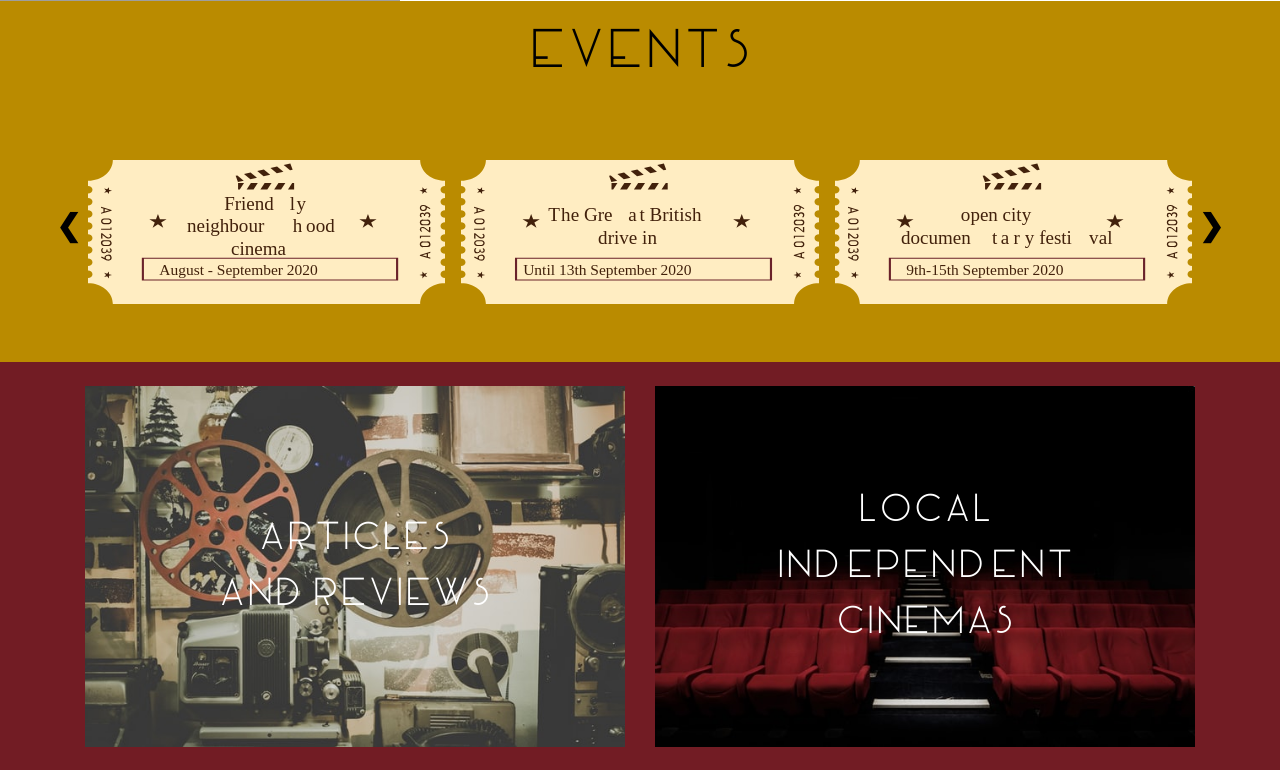
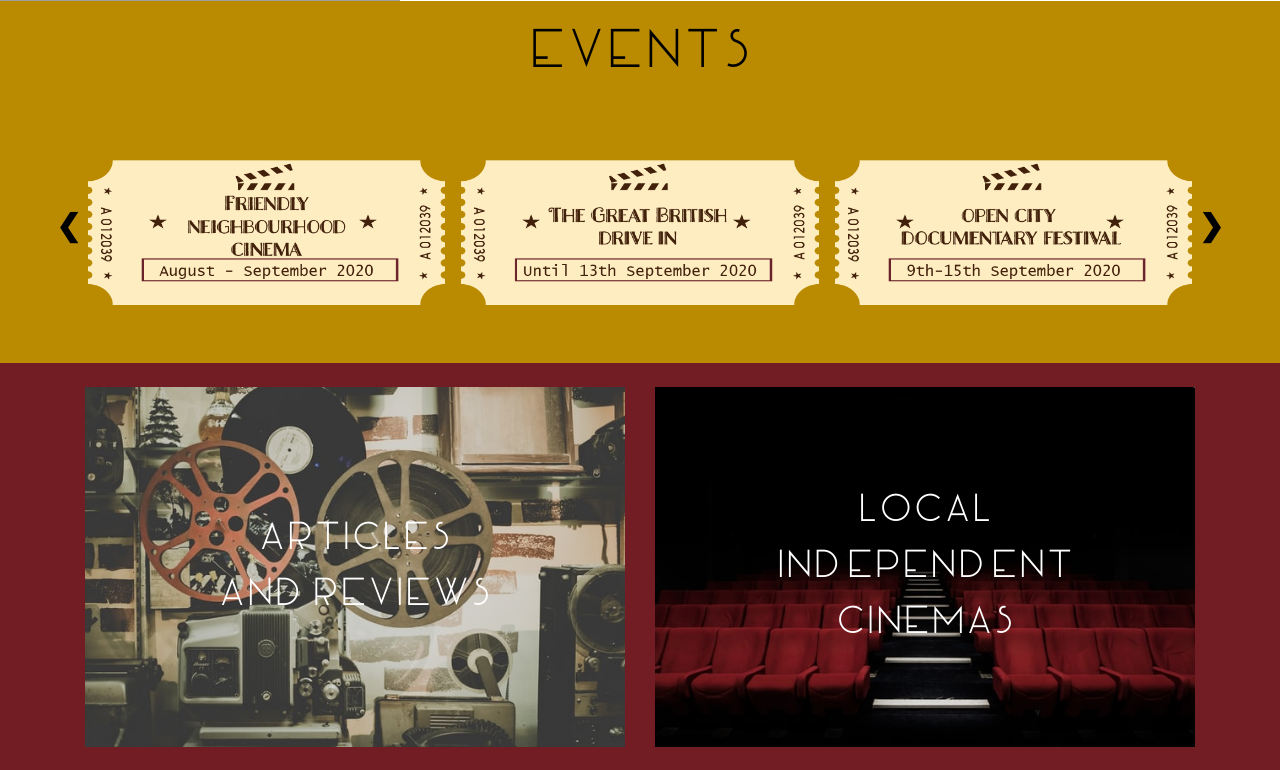
Before and after one commit to philgreening/WD_final, a PHP site: page / in a window 1280 px wide. Shown: the part 402-1172 px from the top of the page. Run offline with PHP 8.4, Linux system fonts and the light colour scheme; some web fonts are replaced; grey boxes are pictures that could not be loaded.

Commit message:
added report

```diff
--- a/index.html
+++ b/index.html
@@ -45,18 +45,18 @@
                 <div class="row carousel-slide-container">
         <!--            contains individual carousel items-->
                     <div class="col-xl p-2">
-                        <a href="newsandevents.html#events"><img class="slide-image" src="assets/images/copy1.svg" alt="Friendly Neighbourhood Cinema event"></a>
+                        <a href="newsandevents.html#events"><img class="slide-image" src="assets/images/eventTicket1.png" alt="Friendly Neighbourhood Cinema event"></a>
                     </div>
                     <div class="col-xl p-2">
-                        <a href="newsandevents.html#events"><img class="slide-image" src="assets/images/eventTicket2.svg" alt="The Great British Drive In event"></a>
+                        <a href="newsandevents.html#events"><img class="slide-image" src="assets/images/eventTicket2.png" alt="The Great British Drive In event"></a>
                     </div>
                     <div class="col-xl p-2">
-                        <a href="newsandevents.html#events"><img class="slide-image" src="assets/images/eventTicket3.svg" alt="Open City Documentary Festival event"></a>
+                        <a href="newsandevents.html#events"><img class="slide-image" src="assets/images/eventTicket3.png" alt="Open City Documentary Festival event"></a>
                     </div>
                 </div>
                 <div class="row carousel-slide-container">
                     <div class="col-xl p-2">
-                        <a href="newsandevents.html#events"><img class="slide-image" src="assets/images/eventTicket4.svg" alt="Blackstar Film Festival event"></a>
+                        <a href="newsandevents.html#events"><img class="slide-image" src="assets/images/copy41.svg" alt="Blackstar Film Festival event"></a>
                     </div>
                     <div class="col-xl p-2">
                         <a href="newsandevents.html#events"><img class="slide-image" src="assets/images/eventTicket5.svg" alt="Adventures for the Bold and the Brave event"></a>
--- a/style/styleSheet.css
+++ b/style/styleSheet.css
@@ -7,6 +7,10 @@
     font-family: "Manifesto";
     font-weight: bold;
     src: url("../assets/fonts/MANIFESTO.ttf") format("truetype");
+}
+.slide-image{
+    width: 100%;
+    height: auto;
 }
 /*Media queries to handle responsive text size*/
 @media screen and (min-width: 300px) {
```
Also changed, not shown: assets/images/copy41.svg (added), assets/images/eventTicket1.png (added), assets/images/eventTicket2.png (added), assets/images/eventTicket3.png (added).
